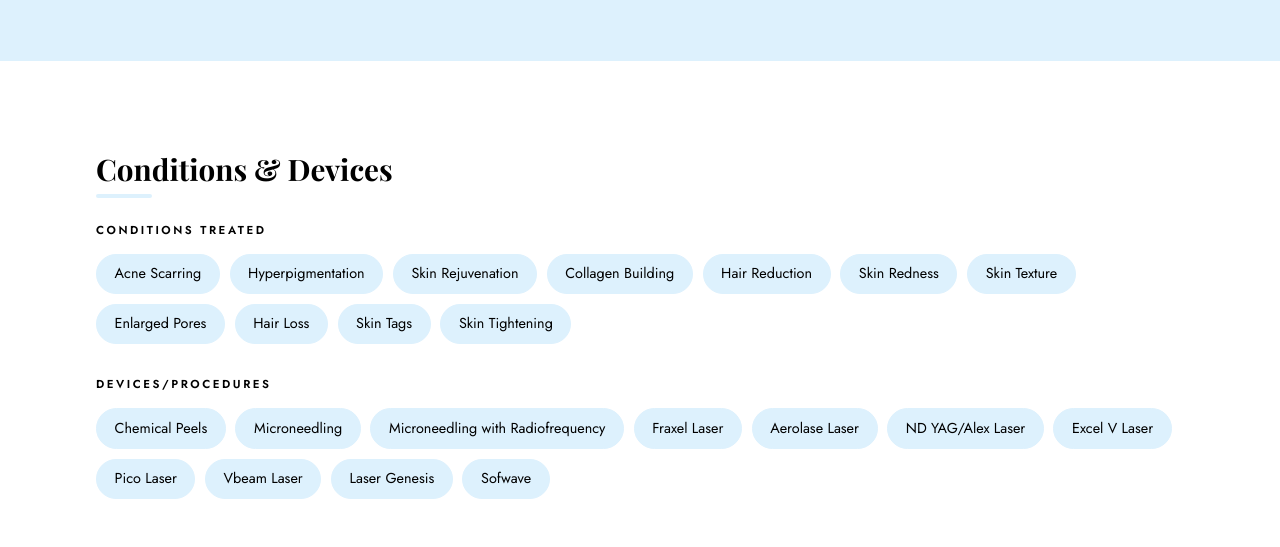
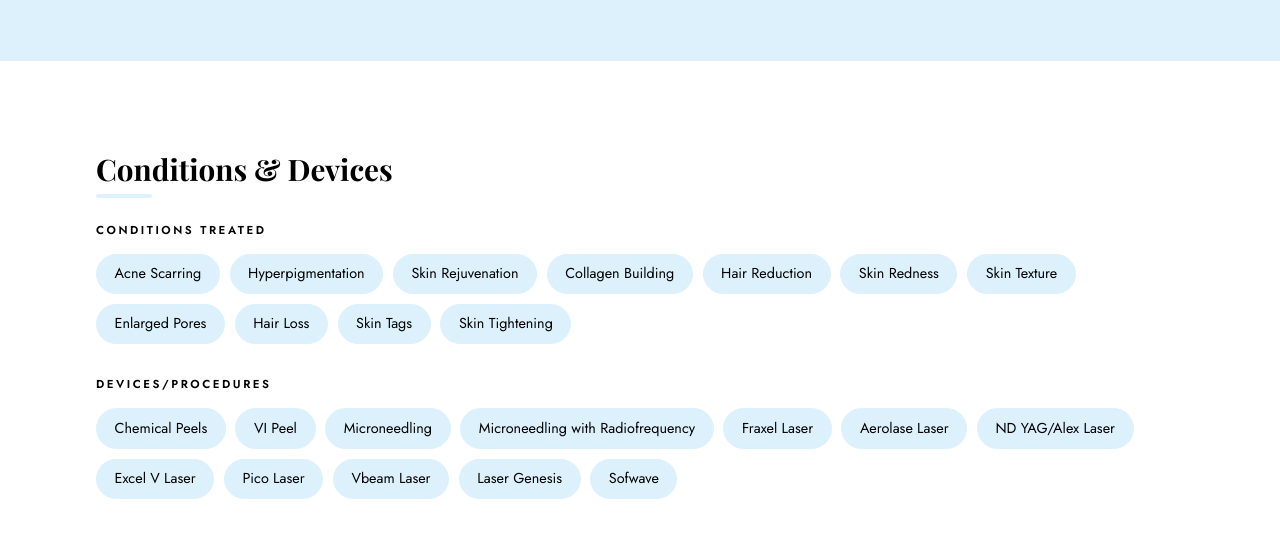
Before and after one commit to justinfaraj/docbrianna, a plain HTML site: page cosmetic-services.html in a window 1280 px wide. Shown: the part 253-800 px from the top of the page. Drawn offline with nearby package versions, Linux system fonts and the light colour scheme; a web font is replaced by a local one.

Commit message:
Add VI Peel next to Chemical Peels on cosmetic services
Co-Authored-By: Claude Sonnet 5.5 <noreply@anthropic.com>
Claude-Session: https://claude.ai/code/session_012HXRLoh8j6agSMqNs6fQGh

```diff
--- a/cosmetic-services.html
+++ b/cosmetic-services.html
@@ -56,6 +56,7 @@
           <h3 class="subgroup-heading">Devices/Procedures</h3>
           <ul class="pill-list">
             <li>Chemical Peels</li>
+            <li>VI Peel</li>
             <li>Microneedling</li>
             <li>Microneedling with Radiofrequency</li>
             <li>Fraxel Laser</li>
```
